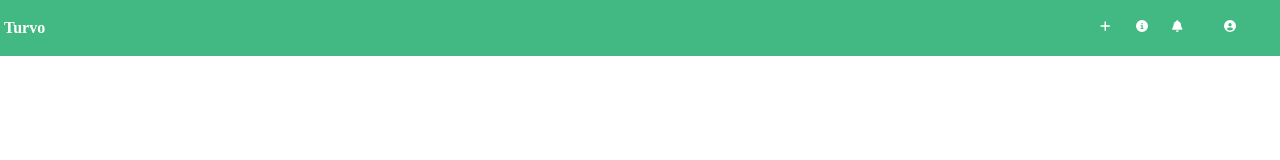
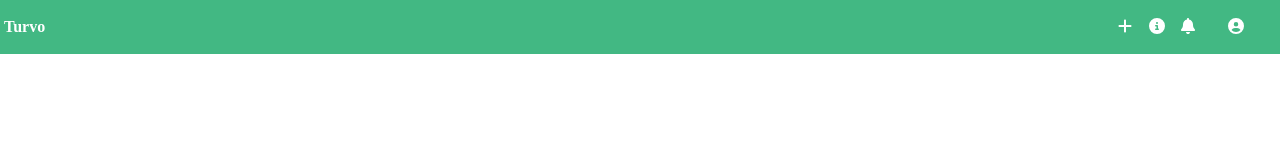
Before and after one commit to tanakas-2021/0600-next-context-api, a Next.js app: page /projects in a window 1280 px wide. Shown: the top 160 px of the page. Built offline with nearby package versions, Linux system fonts and the light colour scheme.

Commit message:
modifyHeaderComponents

```diff
--- a/src/components/header/index.module.scss
+++ b/src/components/header/index.module.scss
@@ -35,12 +35,12 @@
   margin-right: 16px;
   justify-content: center;
   align-items: center;
-  min-height: 20px; /* 十分な高さを確保 */
-  min-width: 20px; /* 十分な幅を確保 */
+  min-height: 15px; /* 十分な高さを確保 */
+  min-width: 15px; /* 十分な幅を確保 */
 }
 
 .iconUser {
   position: relative;
-  min-height: 20px; /* 十分な高さを確保 */
-  min-width: 20px; /* 十分な幅を確保 */
+  min-height: 15px; /* 十分な高さを確保 */
+  min-width: 15px; /* 十分な幅を確保 */
 }
--- a/src/components/header/index.tsx
+++ b/src/components/header/index.tsx
@@ -15,17 +15,17 @@ export const Header:React.FC = () => {
         <div className={styles.contentsRight}>
           <ul className={styles.menu}>
             <li className={styles.menuItem}>
-              <FontAwesomeIcon icon={faPlus} size="xs" color="white" />
+              <FontAwesomeIcon icon={faPlus}/>
             </li>
             <li className={styles.menuItem}>
-              <FontAwesomeIcon icon={faInfoCircle} size="xs" color="white" />
+              <FontAwesomeIcon icon={faInfoCircle}/>
             </li>
             <li className={styles.menuItem}>
-              <FontAwesomeIcon icon={faBell} size="xs" color="white" />
+              <FontAwesomeIcon icon={faBell}/>
             </li>
           </ul>
           <div className={styles.iconUser}>
-            <FontAwesomeIcon icon={faUserCircle} size="xs" color="white" />
+            <FontAwesomeIcon icon={faUserCircle}/>
           </div>
         </div>
       </div>
```
